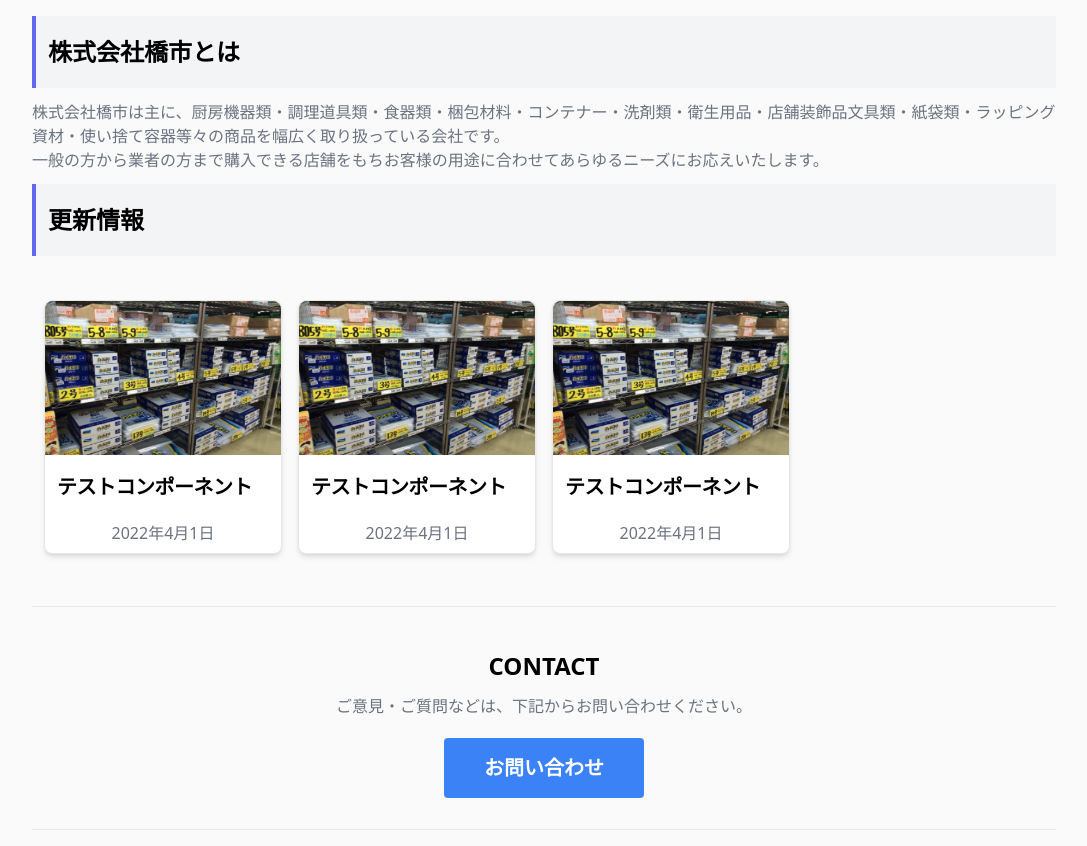
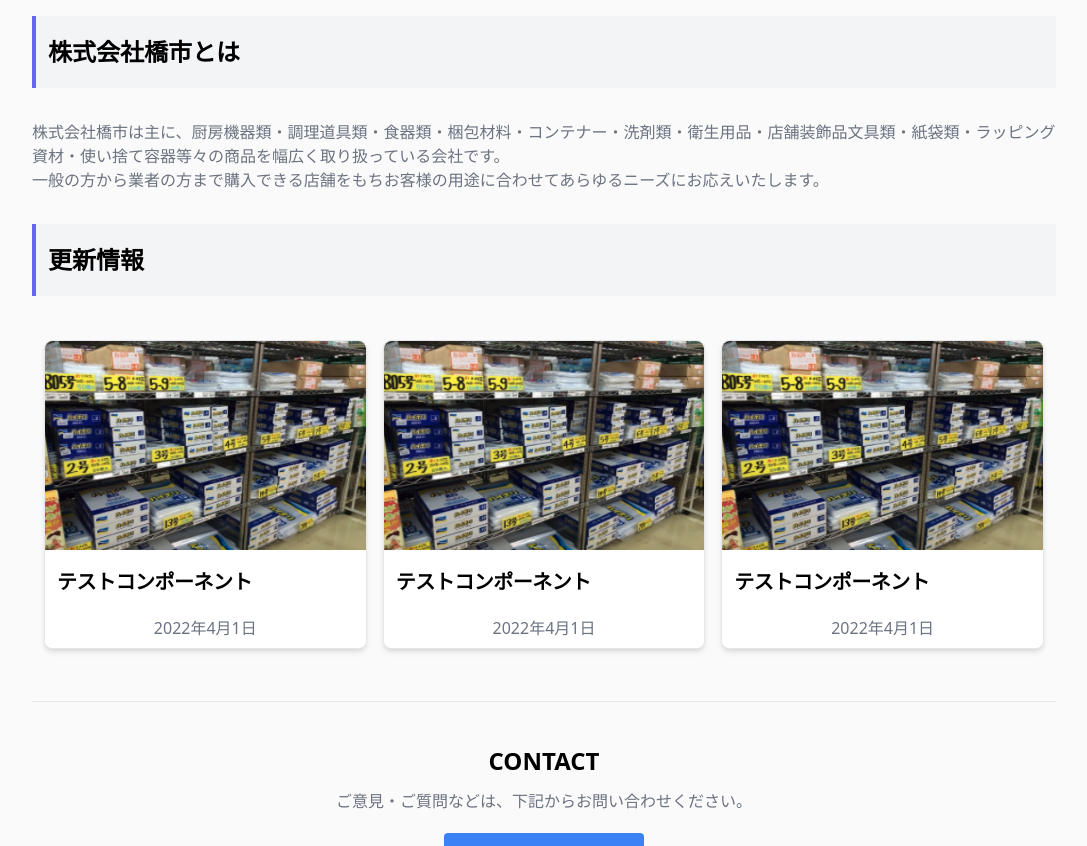
Before and after one commit to knm22mukk/841web, a Next.js app: page / in a window 1280 px wide. Shown: the part 661-1507 px from the top of the page, without its empty margins (96-1183 px from the left). Built offline with nearby package versions, Linux system fonts and the light colour scheme.

Commit message:
見た目の微調整をしました。

```diff
--- a/src/components/PageHeader.tsx
+++ b/src/components/PageHeader.tsx
@@ -5,7 +5,7 @@ type Props = {
 const PageHeader = ({ title }: Props) => {
   return (
     <div className='py-5 my-3 bg-gray-100 border-l-4 border-indigo-500'>
-      <h2 className='px-3 text-2xl font-bold '>{title}</h2>
+      <h2 className='px-3 text-2xl font-bold'>{title}</h2>
     </div>
   );
 };
--- a/src/pages/index.tsx
+++ b/src/pages/index.tsx
@@ -13,14 +13,14 @@ const Home: NextPage = () => {
       <SEO pageTitle='株式会社橋市 | トップページ' />
       <Image src='/images/hashiich.jpg' alt='hashiichi' width={1280} height={700} className='' />
       <PageHeader title='株式会社橋市とは' />
-      <p className='text-gray-500'>
+      <p className='py-5 text-gray-500'>
         株式会社橋市は主に、厨房機器類・調理道具類・食器類・梱包材料・コンテナー・洗剤類・衛生用品・店舗装飾品文具類・紙袋類・ラッピング資材・使い捨て容器等々の商品を幅広く取り扱っている会社です。
         <br />
         一般の方から業者の方まで購入できる店舗をもちお客様の用途に合わせてあらゆるニーズにお応えいたします。
       </p>
       <PageHeader title='更新情報' />
       <div className='py-8 px-3'>
-        <div className='grid gap-4 sm:grid-cols-2 md:grid-cols-3 xl:grid-cols-4'>
+        <div className='grid gap-4 sm:grid-cols-2 md:grid-cols-3'>
           <Card title='テストコンポーネント' />
           <Card title='テストコンポーネント' />
           <Card title='テストコンポーネント' />
```
